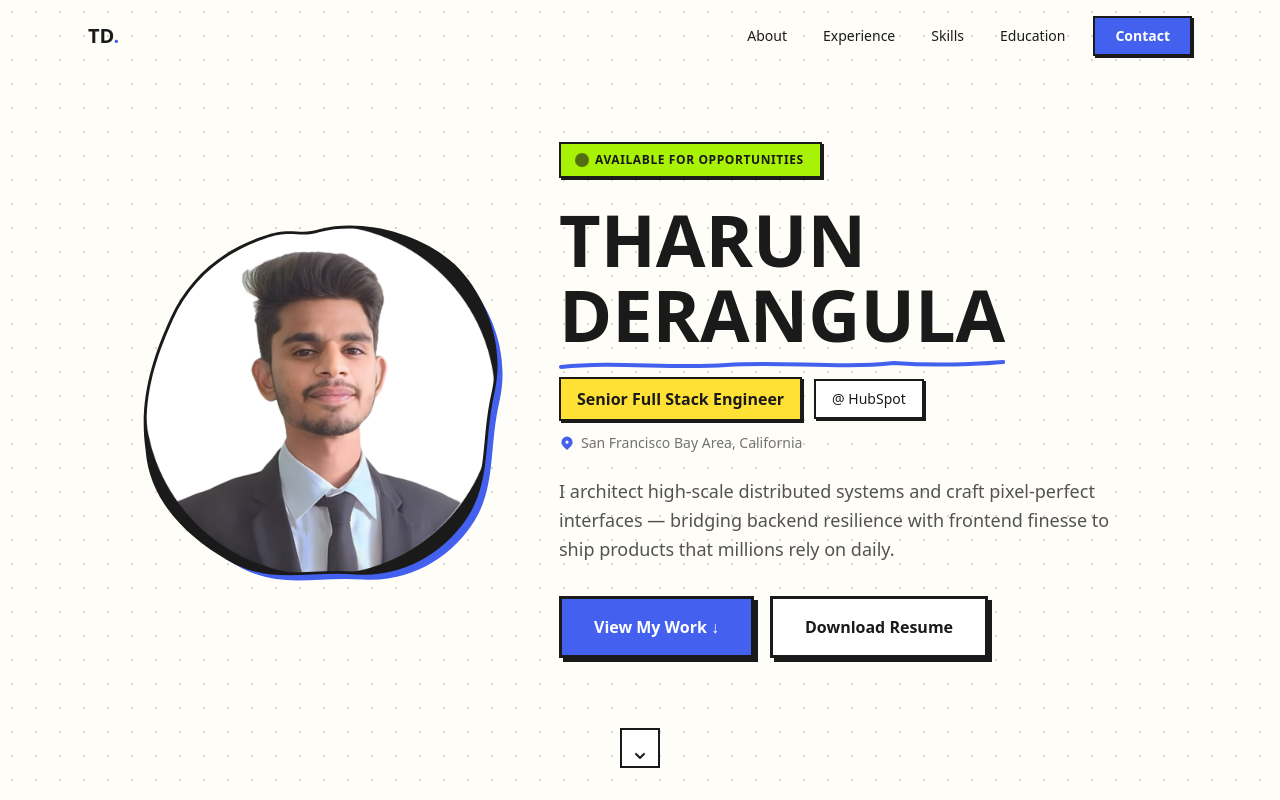
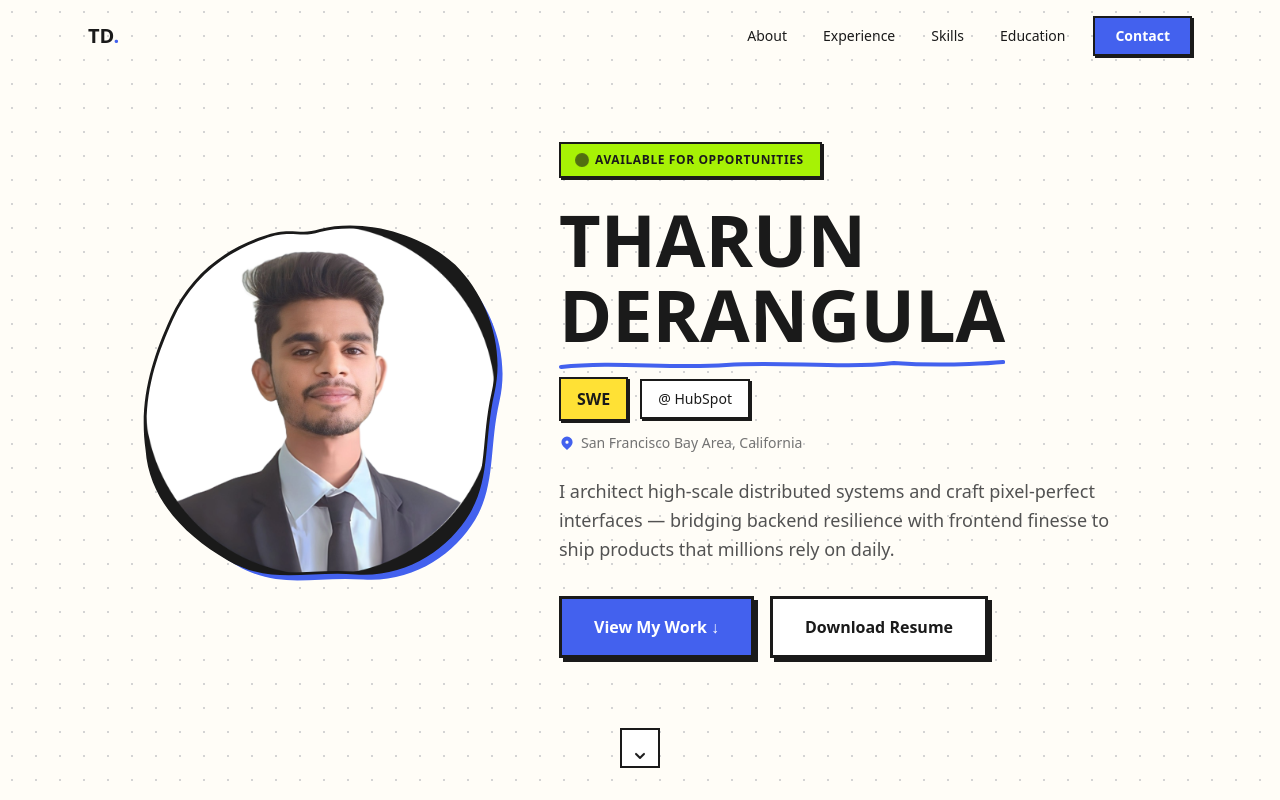
Before and after one commit to tharunderangula1/newproject2026, a Next.js app: page / in a window 1280 px wide. Shown: the top 800 px of the page. Built offline with nearby package versions, Linux system fonts and the light colour scheme.

Commit message:
Update portfolio components

```diff
--- a/src/app/layout.tsx
+++ b/src/app/layout.tsx
@@ -13,8 +13,8 @@ const geistMono = Geist_Mono({
 });
 
 export const metadata: Metadata = {
-  title: "Tharun Derangula | Senior Full Stack Engineer",
-  description: "Full-stack software engineer showcasing projects and experience",
+  title: "Tharun Derangula | SWE",
+  description: "Full-stack Software Engineer | Portfolio",
 };
 
 export default function RootLayout({
--- a/src/components/Hero.tsx
+++ b/src/components/Hero.tsx
@@ -110,7 +110,7 @@ export default function Hero() {
           {/* Subtitle + Location */}
           <motion.div variants={item} className="mt-6 flex flex-wrap items-center gap-3">
             <span className="neo-border-2 bg-yellow px-4 py-2 font-display text-base font-bold text-black neo-shadow-sm">
-              Senior Full Stack Engineer
+              SWE
             </span>
             <span className="neo-border-2 bg-white px-4 py-2 font-mono text-sm text-black neo-shadow-sm">
               @ HubSpot
--- a/src/lib/data.ts
+++ b/src/lib/data.ts
@@ -76,12 +76,12 @@ export const navItems: NavItem[] = [
 export const socialLinks: SocialLink[] = [
   {
     label: "LinkedIn",
-    href: "https://linkedin.com/in/tharunderangula",
+    href: "https://www.linkedin.com/in/dtharun/",
     icon: FaLinkedinIn,
   },
   {
     label: "GitHub",
-    href: "https://github.com/tharunderangula",
+    href: "https://github.com/tharunderangula1",
     icon: FaGithub,
   },
   {
@@ -264,7 +264,7 @@ export const education: Education[] = [
     degree: "BS Computer Science & Engineering",
     university: "Lovely Professional University",
     gpa: "3.7 / 4.0",
-    period: "2015 – 2019",
+    period: "2018 – 2022",
   },
 ];
 
```
